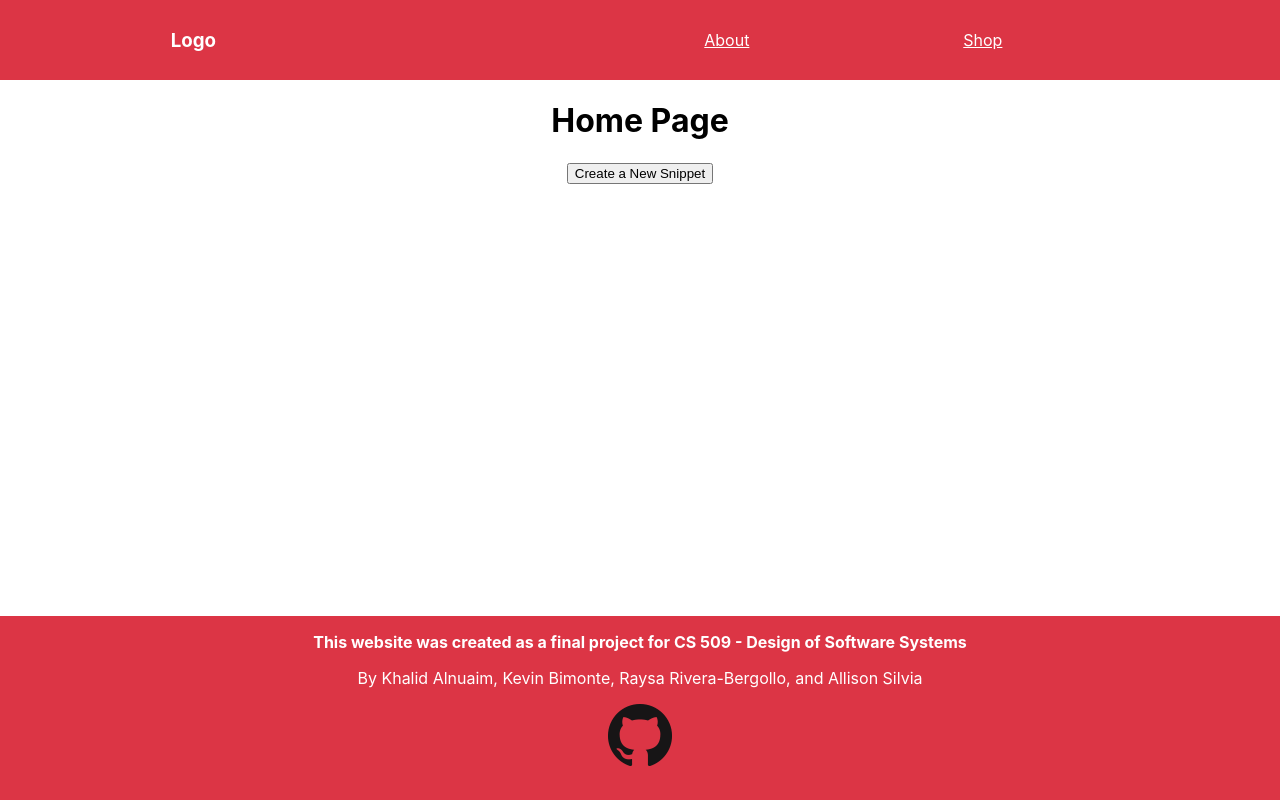
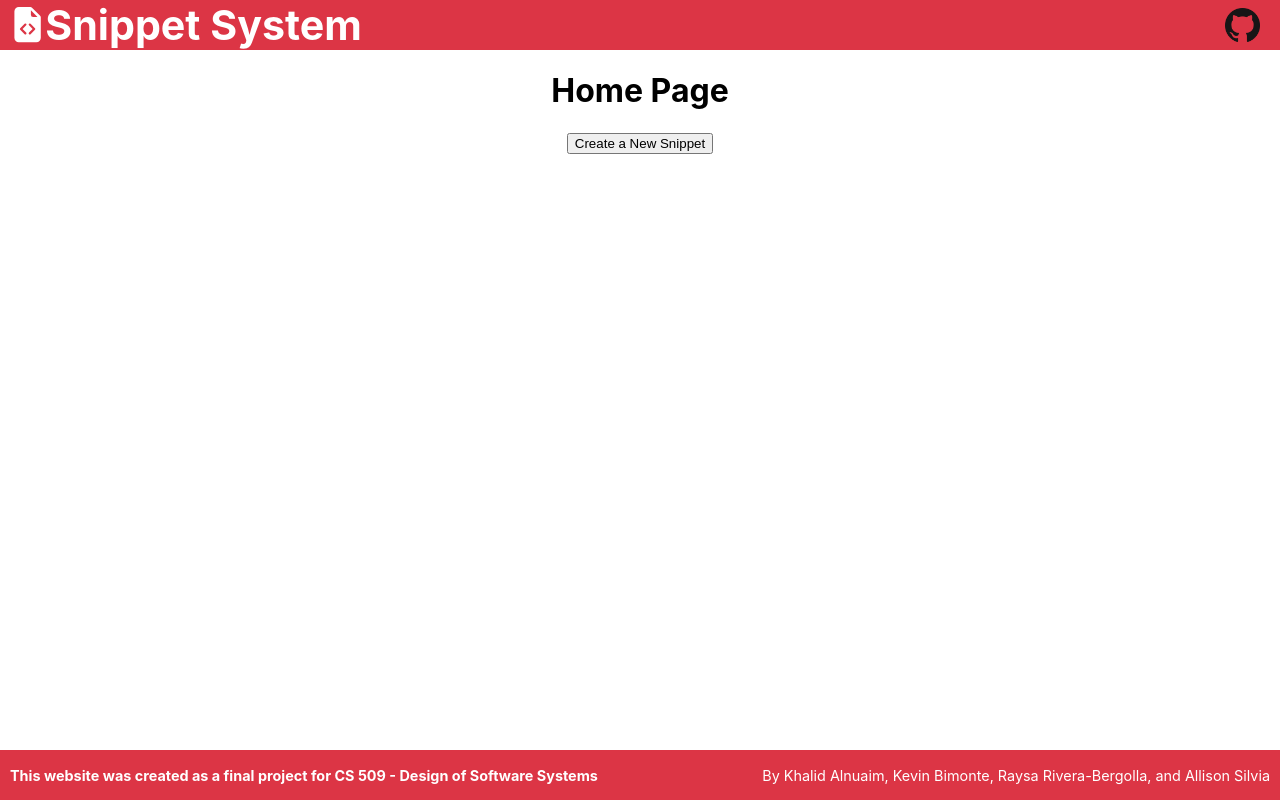
Before and after one commit to asilvia99/Snippet-System, a React (Create React App) app in the folder front-end/: page / in a window 1280 px wide. Built offline with nearby package versions, Linux system fonts and the light colour scheme.

Commit message:
Add comment section and fix nav and footer

```diff
--- a/front-end/src/components/Comments/CommentItem/CommentItem.css
+++ b/front-end/src/components/Comments/CommentItem/CommentItem.css
@@ -0,0 +1,18 @@
+.comment {
+    padding: 10px;
+}
+
+li.comment {
+    background: #eee;
+    margin: 10px;
+}
+
+li.comment:hover {
+    background: #ddd;
+}
+
+.comment span {
+    font-family: monospace;
+    font-size: 0.8rem;
+    color: #777;
+}
--- a/front-end/src/components/Comments/CommentItem/CommentItem.jsx
+++ b/front-end/src/components/Comments/CommentItem/CommentItem.jsx
@@ -1,12 +1,29 @@
 import React, {useEffect, useState} from "react";
 import './CommentItem.css'
 
-function CommentItem() {
+function CommentItem({comment, setMark}) {
+    const onMouseEnter = () => {
+        setMark([{
+            startRow: comment.startRow,
+            startCol: comment.startCol,
+            endRow: comment.endRow,
+            endCol: comment.endCol,
+            className: 'marker',
+            type: 'background'
+        }])
+    }
+
+    const onMouseLeave = () => {
+        setMark([])
+    }
 
     return (
-        <div>
-            CommentItem
-        </div>
+        <li className="comment" onMouseEnter={onMouseEnter} onMouseLeave={onMouseLeave}>
+            <div>
+                <p>{comment.text}</p>
+                <span>{`StartRow: ${comment.startRow}, StartCol: ${comment.startCol}, EndRow: ${comment.endRow}, EndCol: ${comment.endCol}`}</span>
+            </div>
+        </li>
     );
 }
 
--- a/front-end/src/components/Comments/Comments.css
+++ b/front-end/src/components/Comments/Comments.css
@@ -2,3 +2,13 @@
     padding: 10px;
     text-align: left;
 }
+
+ul {
+    margin: 0;
+    padding: 0;
+    list-style: none;
+}
+
+.comments textarea {
+    width: 100%;
+}
--- a/front-end/src/components/Comments/Comments.jsx
+++ b/front-end/src/components/Comments/Comments.jsx
@@ -1,11 +1,20 @@
 import React, {useEffect, useState} from "react";
 import './Comments.css'
+import CommentItem from "./CommentItem/CommentItem";
 
-function Comments() {
+function Comments({comments, canComment, setMark, addComment}) {
+
+    const [comment, setComment] = useState("")
 
     return (
         <div className="comments">
-            Comments
+            <textarea disabled={!canComment} value={comment} onChange={event => setComment(event.target.value)}></textarea>
+            <button disabled={!canComment}>Add Comment</button>
+            <ul>
+                {comments.map(c =>
+                    <CommentItem comment={c} setMark={setMark}/>
+                )}
+            </ul>
         </div>
     );
 }
--- a/front-end/src/components/Footer/Footer.css
+++ b/front-end/src/components/Footer/Footer.css
@@ -6,7 +6,7 @@
     position: relative;
     bottom: 0;
     width: 100%;
-    height: 100%;
+    height: 50px;
     margin: 0 auto;
     text-align: center;
 }
@@ -16,3 +16,16 @@
     margin-left: auto;
     margin-right: auto;
 }
+
+footer {
+    background-color: #dc3545;
+    /*width: 100%;*/
+    height: 50px;
+    display: flex;
+    align-items: center;
+    justify-items: center;
+    justify-content: space-between;
+    padding: 0 10px;
+    color: #fff;
+    font-size: 0.9em;
+}
--- a/front-end/src/components/Footer/Footer.js
+++ b/front-end/src/components/Footer/Footer.js
@@ -12,30 +12,10 @@ import "./Footer.css";
  */
 const Footer = () => {
     return (
-        <div className="main-footer">
-            <div className="container">
-                <div className="text">
-                    <strong>This website was created as a final project for CS 509 - Design of Software Systems</strong>
-                    <p>
-                        By Khalid Alnuaim, Kevin Bimonte, Raysa Rivera-Bergollo, and Allison Silvia
-                    </p>
-                    <figure className="image is-64x64">
-                        <a
-                            href="https://github.com/kcbimonte/CS509-SnippetSystem"
-                            target="_blank"
-                            rel="noopener noreferrer"
-                        >
-                            <img
-                                className="center-footer"
-                                src={require("./github-64.png")}
-                                alt=""
-                            />
-                        </a>
-                    </figure>
-                </div>
-            </div>
-        </div>
-
+        <footer>
+            <div><strong>This website was created as a final project for CS 509 - Design of Software Systems</strong></div>
+            <div><p>By Khalid Alnuaim, Kevin Bimonte, Raysa Rivera-Bergolla, and Allison Silvia</p></div>
+        </footer>
     );
 }
 
--- a/front-end/src/components/Home/Home.jsx
+++ b/front-end/src/components/Home/Home.jsx
@@ -1,16 +1,28 @@
 import React from "react";
 import {useHistory} from "react-router-dom";
-
+import axios from 'axios'
 
 function Home() {
     const history = useHistory();
-    const id = 'ddb7ed69-f520-4f5a-8fe9-08271484b3c7';
     const location = {
-        pathname: "/snippet/" + id,
+        pathname: "",
         state: {isCreator: true}
     }
 
-    function newSnippet() {
+    async function newSnippet() {
+        // call backend to create snippet
+        try {
+            const headers = { 'Content-Type': 'application/json' };
+            const r = await axios.post(`https://3rkdcoc9pe.execute-api.us-east-2.amazonaws.com/beta/snippet/`,
+                {info: '', text: ''},
+                {headers})
+            console.log(r.data.response)
+            location.pathname = "/snippet/" + r.data.response
+
+        } catch (e){
+            console.log('=========================')
+            console.log(e)
+        }
         history.push(location);
     }
 
--- a/front-end/src/components/Nav/Nav.css
+++ b/front-end/src/components/Nav/Nav.css
@@ -1,16 +1,25 @@
 nav {
     display: flex;
-    justify-content: space-around;
+    justify-content: space-between;
     align-items: center;
-    min-height: 10vh;
+    height: 50px;
     background-color: #dc3545;
     color: white;
+    padding: 0 10px;
 }
 
 .nav-links {
-    width: 40%;
     display: flex;
-    justify-content: space-around;
+    padding: 0 10px;
+    justify-content: space-between;
     align-items: center;
     list-style: none;
 }
+
+.nav-links a {
+    color: #777777;
+}
+
+.nav-links img {
+    height: 35px;
+}
--- a/front-end/src/components/Nav/Nav.js
+++ b/front-end/src/components/Nav/Nav.js
@@ -10,22 +10,26 @@ function Nav() {
 
     const logoNavStyle = {
         color: 'white',
-        textDecoration: 'none'
+        textDecoration: 'none',
+        display: 'flex',
+        alignItems: 'center',
+        fontSize: '2.2em'
     }
 
     return (
         <nav>
             <Link style={logoNavStyle} to='/'>
-                <h3>Logo</h3>
+                <svg width="1em" height="1em" viewBox="0 0 16 16" class="bi bi-file-earmark-code-fill" fill="currentColor" xmlns="http://www.w3.org/2000/svg">
+                    <path fill-rule="evenodd" d="M2 2a2 2 0 0 1 2-2h5.293A1 1 0 0 1 10 .293L13.707 4a1 1 0 0 1 .293.707V14a2 2 0 0 1-2 2H4a2 2 0 0 1-2-2V2zm7.5 1.5v-2l3 3h-2a1 1 0 0 1-1-1zM6.646 7.646a.5.5 0 1 1 .708.708L5.707 10l1.647 1.646a.5.5 0 0 1-.708.708l-2-2a.5.5 0 0 1 0-.708l2-2zm2.708 0a.5.5 0 1 0-.708.708L10.293 10l-1.647 1.646a.5.5 0 0 0 .708.708l2-2a.5.5 0 0 0 0-.708l-2-2z"/>
+                </svg>
+                <h3>Snippet System</h3>
             </Link>
             <ul className="nav-links">
-                <Link style={navStyle} to='/about'>
-                    <li>About</li>
-                </Link>
-                <Link style={navStyle} to='/shop'>
-                    <li>Shop</li>
-                </Link>
-
+                <li>
+                    <a href="https://github.com/kcbimonte/CS509-SnippetSystem" target="_blank" rel="noopener noreferrer">
+                        <img className="center-footer" src={require("./github-64.png")} alt="GitHub" />
+                    </a>
+                </li>
             </ul>
         </nav>
     );
--- a/front-end/src/components/Snippet/Snippet.css
+++ b/front-end/src/components/Snippet/Snippet.css
@@ -2,24 +2,39 @@ main {
     display: flex;
 }
 
+.section-a {
+    width: 100%;
+    min-width: 600px;
+}
+
+.section-b {
+    min-width: 600px;
+}
+
 .info-container {
-    background: lightgray;
+    border: 1px #bbb solid;
+    border-radius: 5px;
     height: 100px;
+    margin-top: 10px;
 }
 
 .control-container {
-    background: lightsalmon;
+    border: 1px #bbb solid;
+    border-radius: 5px;
     height: 150px;
+    margin-top: 10px;
 }
 
 .editor-container {
-    width: 50vw;
-    background: lightblue;
-    height: calc(100vh - 450px);
+    width: calc(100% - 20px);
+    height: calc(100vh - 100px - 20px);
+    padding: 10px;
 }
 
 .comments-container {
-    width: 50vw;
-    background: lightcyan;
-    height: calc(100vh - 500px);
+    height: calc(100vh - 400px);
+    overflow-y: scroll;
+    border: 1px #bbb solid;
+    border-radius: 5px;
+    margin-top: 10px;
 }
```
Also changed, not shown: front-end/src/components/Editor/Editor.jsx (+40 -12 lines), front-end/src/components/Snippet/Snippet.js (+52 -10 lines), front-end/src/components/Nav/github-64.png (renamed from front-end/src/components/Footer/github-64.png).
